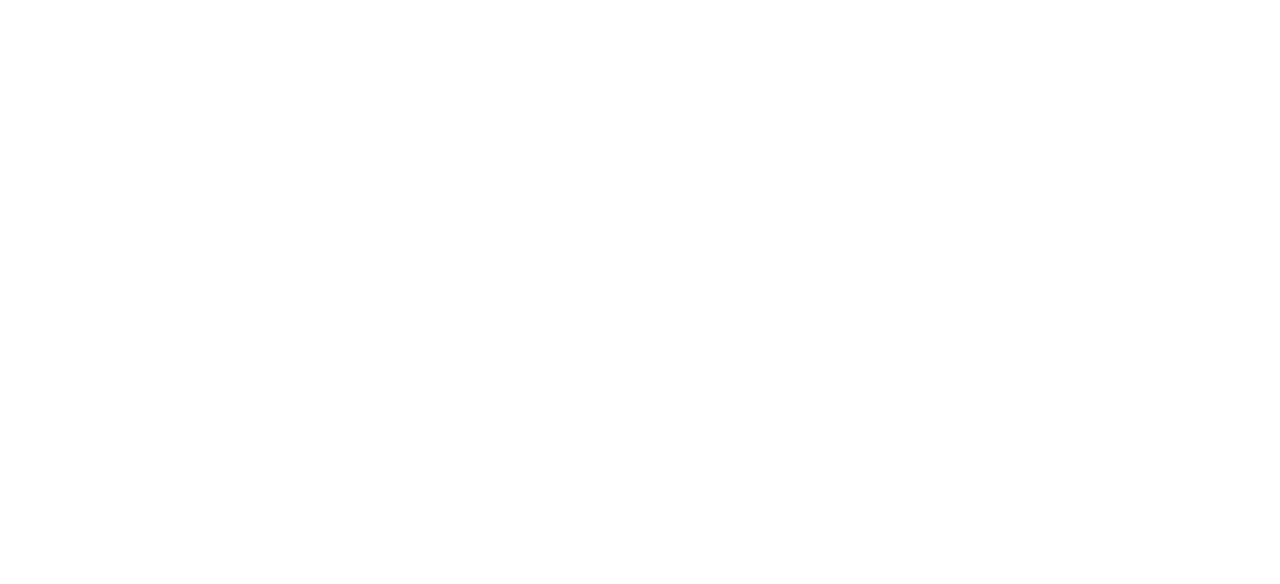
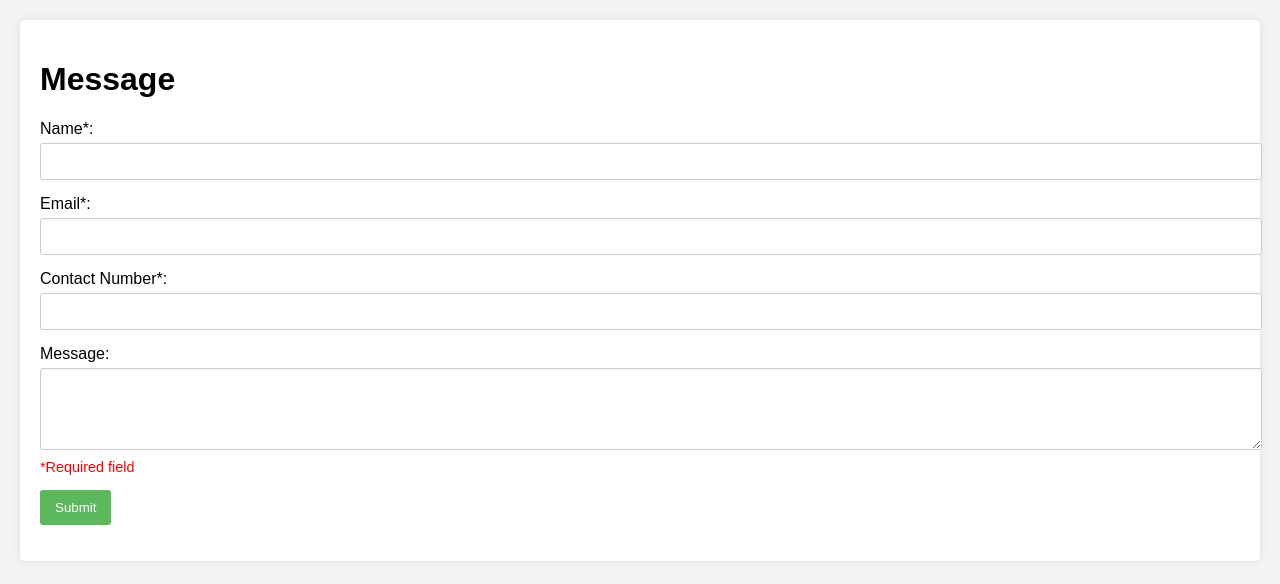
Before and after one commit to Deucexmachina/Deucexmachina.github.io, a plain HTML site: page SA1/SA 1-2.html in a window 1280 px wide. Drawn offline with Linux system fonts and the light colour scheme.

Commit message:
17/05/2024

```diff
--- a/SA1/SA 1-2.html
+++ b/SA1/SA 1-2.html
@@ -1,5 +1,86 @@
-<html>
-    <head>
-        <title>Web Form</title>
-    </head>
+<!DOCTYPE html>
+<html lang="en">
+<head>
+    <meta charset="UTF-8">
+    <meta name="viewport" content="width=device-width, initial-scale=1.0">
+    <meta name="description" content="A simple web form">
+    <title>Contact Form</title>
+    <style>
+        body {
+            font-family: Arial, sans-serif;
+            margin: 0;
+            padding: 20px;
+            background-color: #f4f4f4;
+        }
+        .form-container {
+            background-color: #fff;
+            padding: 20px;
+            border-radius: 5px;
+            box-shadow: 0 0 10px rgba(0,0,0,0.1);
+        }
+        ul {
+            list-style: none;
+            padding: 0;
+        }
+        ul li {
+            margin-bottom: 15px;
+        }
+        label {
+            display: block;
+            margin-bottom: 5px;
+        }
+        input, textarea {
+            width: 100%;
+            padding: 10px;
+            border: 1px solid #ccc;
+            border-radius: 3px;
+        }
+        .required-field {
+            font-size: 0.9em;
+            color: red;
+            margin-top: -10px;
+            margin-bottom: 15px;
+        }
+        button {
+            padding: 10px 15px;
+            background-color: #5cb85c;
+            color: #fff;
+            border: none;
+            border-radius: 3px;
+            cursor: pointer;
+        }
+        button:hover {
+            background-color: #4cae4c;
+        }
+    </style>
+</head>
+<body>
+    <div class="form-container">
+        <h1>Message</h1>
+        <form action="/submit-form" method="post">
+            <ul>
+                <li>
+                    <label for="name">Name*: </label>
+                    <input type="text" id="name" name="name" required>
+                </li>
+                <li>
+                    <label for="email">Email*: </label>
+                    <input type="email" id="email" name="email" required>
+                </li>
+                <li>
+                    <label for="contact">Contact Number*: </label>
+                    <input type="tel" id="contact" name="contact" required>
+                </li>
+                <li>
+                    <label for="message">Message: </label>
+                    <textarea id="message" name="message" rows="4" required></textarea>
+                </li>
+                <li class="required-field">*Required field</li>
+                <li>
+                    <button type="submit">Submit</button>
+                </li>
+            </ul>
+        </form>
+    </div>
+</body>
 </html>
```
